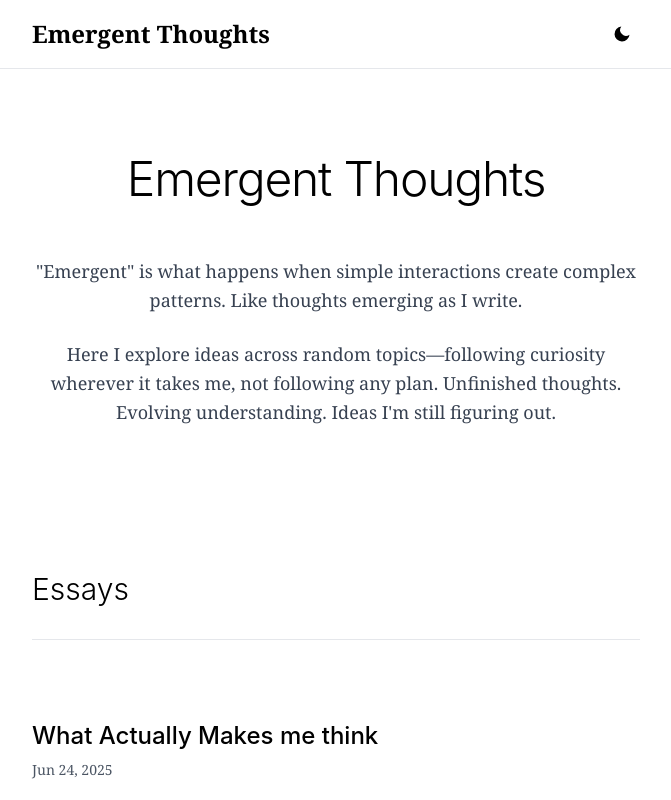
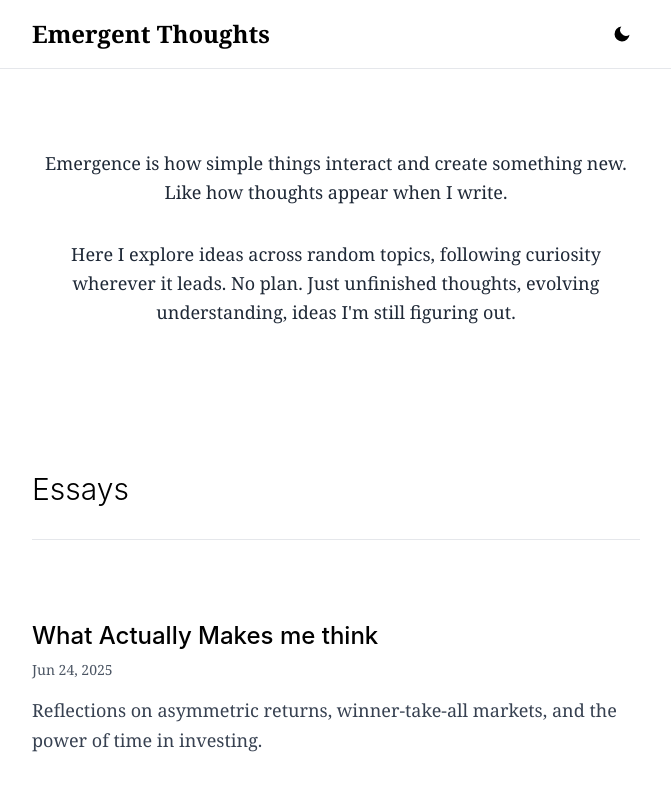
Before and after one commit to SanketAdk/Emergent-Blog-, a Next.js app: page / in a window 1280 px wide. Shown: the top 800 px of the page, without its empty margins (304-975 px from the left). Built offline with nearby package versions, Linux system fonts and the light colour scheme.

Commit message:
Update Bio.tsx

```diff
--- a/components/Bio.tsx
+++ b/components/Bio.tsx
@@ -1,20 +1,13 @@
 export default function Bio() {
   return (
     <section className="max-w-2xl mx-auto px-8 py-20 text-center">
-      <h1 className="text-5xl font-light mb-12 leading-tight tracking-tight">
-        Emergent Thoughts
-      </h1>
-
-      <div className="space-y-6 text-lg leading-relaxed text-gray-700 dark:text-gray-300">
+      <div className="space-y-8 text-lg leading-relaxed text-gray-800 dark:text-gray-200">
         <p>
-          "Emergent" is what happens when simple interactions create complex patterns.
-          Like thoughts emerging as I write.
+          Emergence is how simple things interact and create something new. Like how thoughts appear when I write.
         </p>
 
         <p>
-          Here I explore ideas across random topics—following curiosity wherever it takes me,
-          not following any plan. Unfinished thoughts. Evolving understanding.
-          Ideas I'm still figuring out.
+          Here I explore ideas across random topics, following curiosity wherever it leads. No plan. Just unfinished thoughts, evolving understanding, ideas I'm still figuring out.
         </p>
       </div>
     </section>
```
